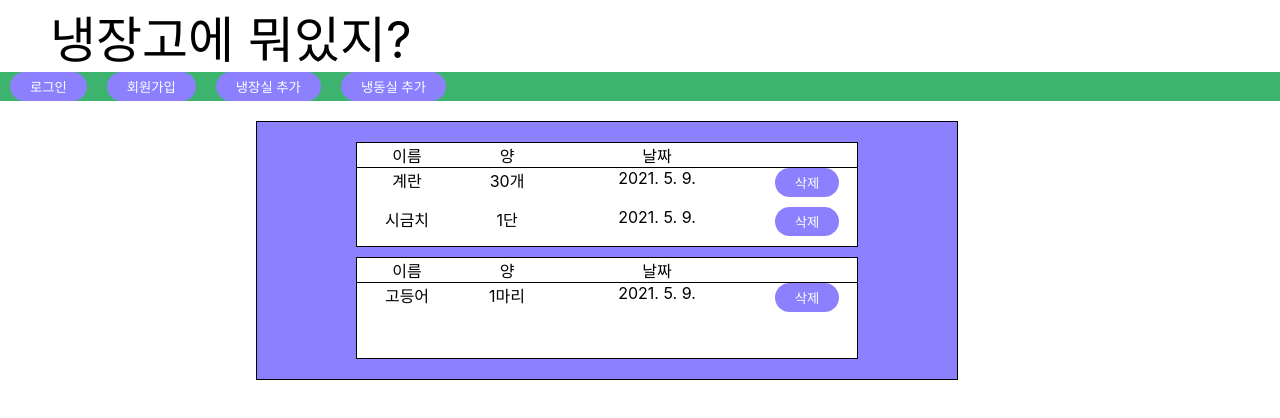
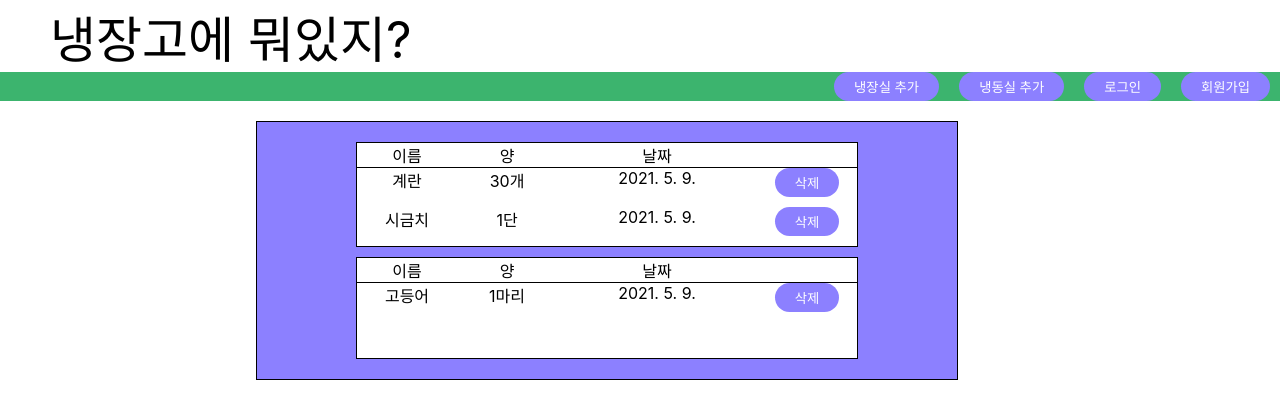
Before and after one commit to davidpark216/FridgeCheck, a React (Create React App) app in the folder fridecheck/: page / in a window 1280 px wide. Shown: the top 418 px of the page. Built offline with nearby package versions, Linux system fonts and the light colour scheme.

Commit message:
Change button order and add logout button

```diff
--- a/fridecheck/src/components/Nav.tsx
+++ b/fridecheck/src/components/Nav.tsx
@@ -1,8 +1,9 @@
-import React, { useState } from "react";
+import React from "react";
 import styled from "styled-components";
-import { Login, Signup } from "../components";
 
 interface props {
+  isLogin: boolean;
+  handleLogout: () => void;
   handleLoginClick: () => void;
   handleSignupClick: () => void;
   handleOpenCold: () => void;
@@ -10,6 +11,9 @@ interface props {
 }
 //메뉴들이 모인 공간
 function Nav({
+  isLogin,
+
+  handleLogout,
   handleLoginClick,
   handleSignupClick,
   handleOpenCold,
@@ -17,10 +21,15 @@ function Nav({
 }: props) {
   return (
     <NavWrap>
-      <Button onClick={handleLoginClick}>로그인</Button>
-      <Button onClick={handleSignupClick}>회원가입</Button>
       <Button onClick={handleOpenCold}>냉장실 추가</Button>
       <Button onClick={handleOpenFrozen}>냉동실 추가</Button>
+      {!isLogin ? (
+        <Button onClick={handleLoginClick}>로그인</Button>
+      ) : (
+        <Button onClick={handleLogout}>로그아웃</Button>
+      )}
+
+      <Button onClick={handleSignupClick}>회원가입</Button>
     </NavWrap>
   );
 }
@@ -30,6 +39,7 @@ export default Nav;
 const NavWrap = styled.div`
   background-color: ${({ theme }) => theme.colors.green};
   margin-bottom: 20px;
+  text-align: right;
 `;
 
 const Button = styled.button`
```
